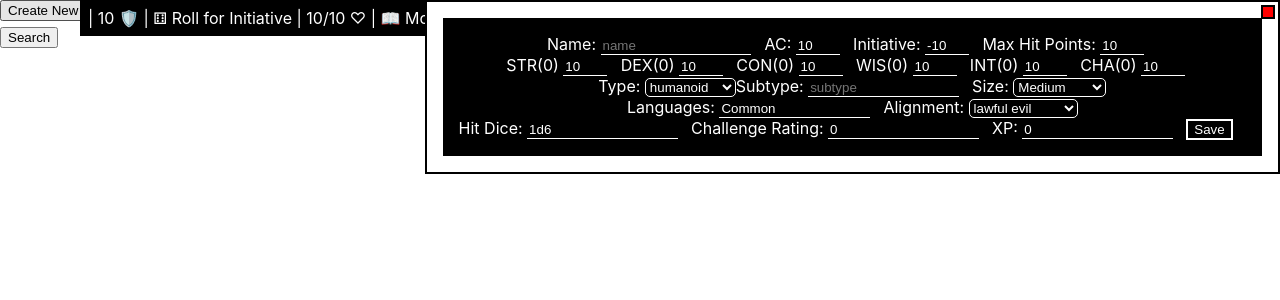
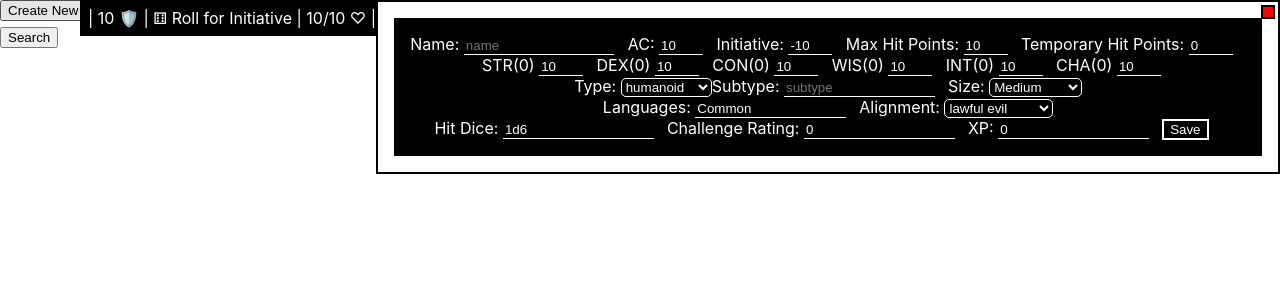
Before and after one commit to brewchetta/monstrous-initiative-tracker, a React (Create React App) app: page / in a window 1280 px wide. Both pictures are taken after a click on the button "Create New Character". Shown: the top 300 px of the page. Built offline with nearby package versions, Linux system fonts and the light colour scheme.

Commit message:
added field for temporary hp

```diff
--- a/src/components/detail-modal/CharacterDetailCard.js
+++ b/src/components/detail-modal/CharacterDetailCard.js
@@ -61,7 +61,6 @@ export default function CharacterDetailCard({character, updateCharacter}) {
     )
   }
 
-  console.log(character)
   console.log("TODO: Double check alignments from API")
 
 
@@ -71,7 +70,8 @@ export default function CharacterDetailCard({character, updateCharacter}) {
       <span>Name: {renderInputField("name")}</span>
       <span>AC: {renderNumberField("armor_class")}</span>
       <span>Initiative: {renderNumberField("initiative")}</span>
-      <span>Max Hit Points: {renderNumberField("hit_points")}</span><br/>
+      <span>Max Hit Points: {renderNumberField("hit_points")}</span>
+      <span>Temporary Hit Points: {renderNumberField("tempHP")}</span><br/>
 
       <span>STR({modifier("strength")}) {renderNumberField("strength")}</span>
       <span>DEX({modifier("dexterity")}) {renderNumberField("dexterity")}</span>
```
